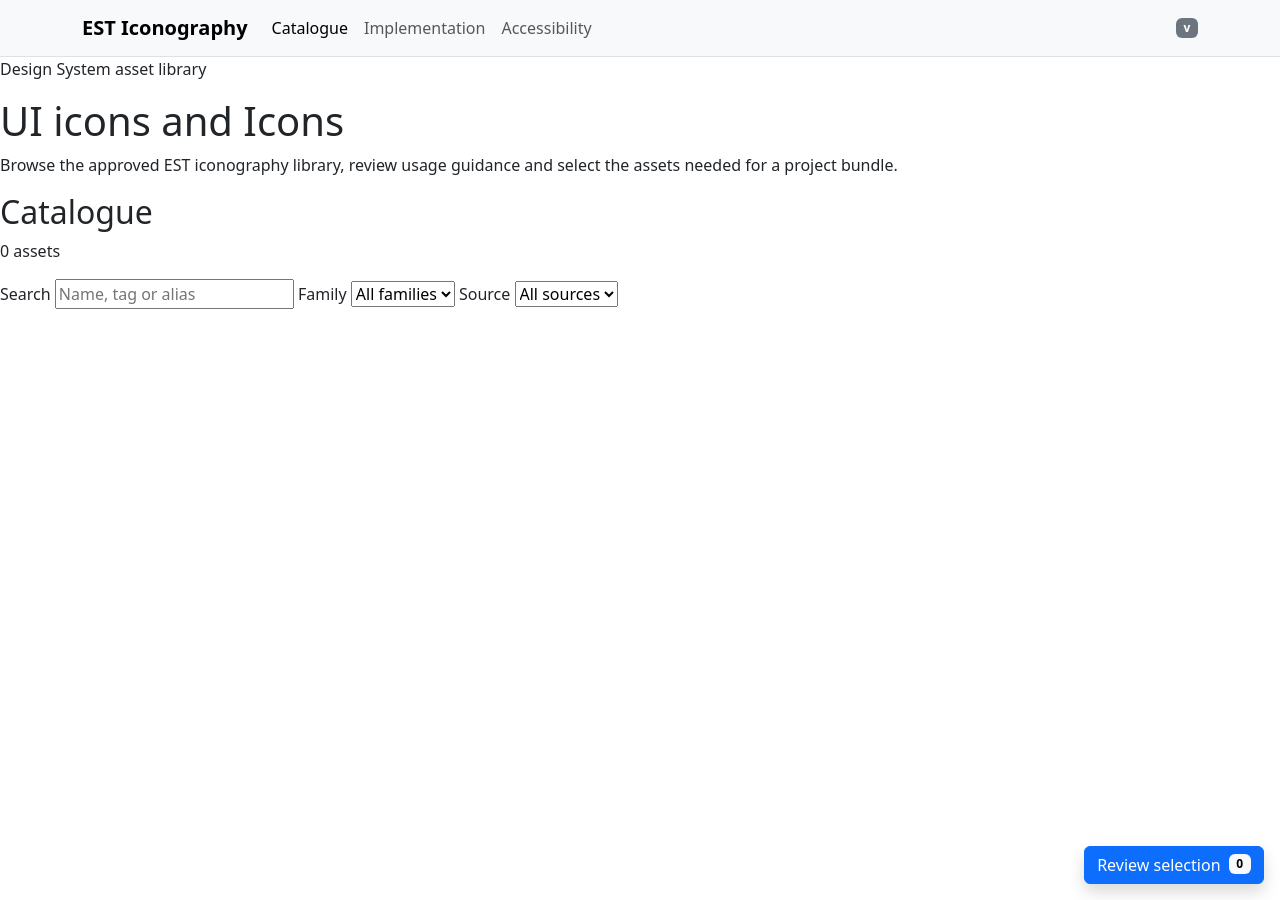
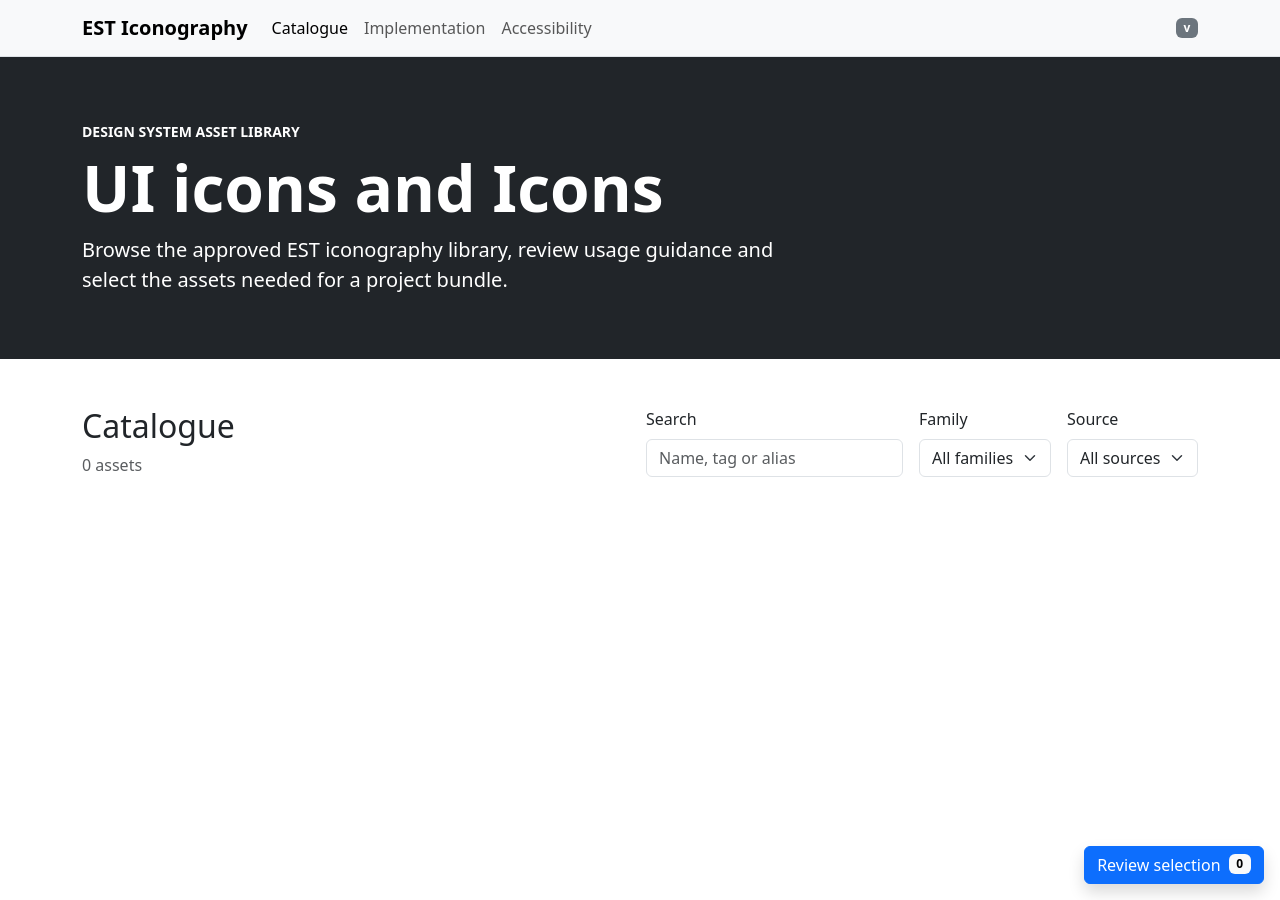
Before and after one commit to KarolChojnowski/est-iconography, a Jekyll site: the page built from catalogue/index.html, in a window 1280 px wide. Built offline with Jekyll 4.4.1, drawn with Linux system fonts in a browser that asks for light colours; nearby versions of some CDN libraries; library files that are not in the unit come from our copies.

Commit message:
Reskin catalogue index with Bootstrap

```diff
--- a/catalogue/index.html
+++ b/catalogue/index.html
@@ -3,70 +3,85 @@
 title: Catalogue
 ---
 {% assign manifest = site.data.generated.assets %}
-<section class="hero">
-  <div class="hero__inner">
-    <p class="eyebrow">Design System asset library</p>
-    <h1>UI icons and Icons</h1>
-    <p class="lede">Browse the approved EST iconography library, review usage guidance and select the assets needed for a project bundle.</p>
+<section class="bg-dark text-white py-5">
+  <div class="container py-3">
+    <p class="text-uppercase small fw-semibold mb-2">Design System asset library</p>
+    <h1 class="display-3 fw-bold">UI icons and Icons</h1>
+    <p class="lead col-lg-8 mb-0">Browse the approved EST iconography library, review usage guidance and select the assets needed for a project bundle.</p>
   </div>
 </section>
-<section class="catalogue" aria-labelledby="catalogue-title">
-  <div class="catalogue__toolbar">
-    <div>
+
+<section class="container py-5" aria-labelledby="catalogue-title">
+  <div class="row g-4 align-items-end mb-4">
+    <div class="col-12 col-xl">
       <h2 id="catalogue-title">Catalogue</h2>
-      <p id="result-count">{{ manifest.assets | size }} assets</p>
+      <p class="text-body-secondary mb-0" id="result-count">{{ manifest.assets | size }} assets</p>
     </div>
-    <div class="filters" role="search">
-      <label>
-        <span>Search</span>
-        <input id="search" type="search" placeholder="Name, tag or alias">
-      </label>
-      <label>
-        <span>Family</span>
-        <select id="family-filter">
+    <div class="col-12 col-xl-auto">
+      <div class="row g-3" role="search">
+        <div class="col-12 col-md">
+          <label class="form-label" for="search">Search</label>
+          <input class="form-control" id="search" type="search" placeholder="Name, tag or alias">
+        </div>
+        <div class="col-6 col-md-auto">
+          <label class="form-label" for="family-filter">Family</label>
+          <select class="form-select" id="family-filter">
             <option value="">All families</option>
             <option value="ui-icon">UI icons</option>
             <option value="icon">Icons</option>
           </select>
-      </label>
-      <label>
-        <span>Source</span>
-        <select id="source-filter">
+        </div>
+        <div class="col-6 col-md-auto">
+          <label class="form-label" for="source-filter">Source</label>
+          <select class="form-select" id="source-filter">
             <option value="">All sources</option>
             <option value="est">EST</option>
             <option value="bootstrap">Bootstrap</option>
           </select>
-      </label>
         </div>
       </div>
-  <div class="asset-grid" id="asset-grid">
+    </div>
+  </div>
+
+  <div class="row row-cols-1 row-cols-md-2 row-cols-xl-3 g-4" id="asset-grid">
     {% for asset in manifest.assets %}
       {% assign search_terms = asset.label | append: ' ' | append: asset.category | append: ' ' | append: asset.tags | append: ' ' | append: asset.aliases | downcase %}
-      <article class="asset-card" data-family="{{ asset.family }}" data-source="{{ asset.source }}" data-search="{{ search_terms | escape }}" data-asset-id="{{ asset.id }}">
-        <div class="asset-card__preview">
+      <article class="col asset-card" data-family="{{ asset.family }}" data-source="{{ asset.source }}" data-search="{{ search_terms | escape }}" data-asset-id="{{ asset.id }}">
+        <div class="card h-100" data-asset-card-shell>
+          <div class="card-img-top bg-body-tertiary d-flex align-items-center justify-content-center p-5">
             <svg width="{{ asset.defaultSize }}" height="{{ asset.defaultSize }}" aria-hidden="true" focusable="false">
               <use href="{{ asset.spritePath | relative_url }}#{{ asset.spriteId }}"></use>
             </svg>
           </div>
-        <div class="asset-card__body">
-          <div class="asset-card__heading">
-            <h3><a href="{{ asset.detailPath | relative_url }}">{{ asset.label }}</a></h3>
-            <span class="status status--{{ asset.status }}">{{ asset.status }}</span>
+          <div class="card-body">
+            <div class="d-flex align-items-start justify-content-between gap-3 mb-2">
+              <h3 class="h5 card-title mb-0"><a class="link-body-emphasis text-decoration-none" href="{{ asset.detailPath | relative_url }}">{{ asset.label }}</a></h3>
+              {% if asset.status == 'approved' %}
+                <span class="badge text-bg-success">Approved</span>
+              {% elsif asset.status == 'draft' %}
+                <span class="badge text-bg-warning">Draft</span>
+              {% else %}
+                <span class="badge text-bg-secondary">{{ asset.status | capitalize }}</span>
+              {% endif %}
             </div>
-          <code>{{ asset.id }}</code>
-          <p>{{ asset.usage }}</p>
-          <div class="asset-card__meta">
-            <span>{{ asset.family | replace: '-', ' ' }}</span>
-            <span>{{ asset.source }}</span>
+            <code class="d-block small mb-3">{{ asset.id }}</code>
+            <p class="card-text">{{ asset.usage }}</p>
+            <div class="d-flex flex-wrap gap-2">
+              <span class="badge text-bg-secondary">{{ asset.family | replace: '-', ' ' }}</span>
+              <span class="badge text-bg-light border text-body">{{ asset.source }}</span>
             </div>
-          <div class="asset-card__actions">
-            <button class="button button--quiet js-select-asset" type="button" data-asset-id="{{ asset.id }}" aria-pressed="false">Select</button>
-            <button class="button button--secondary js-copy-svg" type="button" data-svg-path="{{ asset.svgPath | relative_url }}">Copy SVG</button>
-            <a class="button" href="{{ asset.detailPath | relative_url }}">View details</a>
+          </div>
+          <div class="card-footer bg-transparent border-top-0 pt-0">
+            <div class="d-flex flex-wrap gap-2">
+              <button class="btn btn-outline-primary btn-sm js-select-asset" type="button" data-asset-id="{{ asset.id }}" aria-pressed="false">Select</button>
+              <button class="btn btn-outline-secondary btn-sm js-copy-svg" type="button" data-svg-path="{{ asset.svgPath | relative_url }}">Copy SVG</button>
+              <a class="btn btn-primary btn-sm" href="{{ asset.detailPath | relative_url }}">View details</a>
+            </div>
           </div>
         </div>
       </article>
     {% endfor %}
   </div>
-  <p class="empty-state" id="empty-state" hidden>No assets match those filters.</p>
+
+  <p class="alert alert-secondary text-center mt-4" id="empty-state" hidden>No assets match those filters.</p>
 </section>
```
Lines whose indentation alone changed are shown as unchanged.
